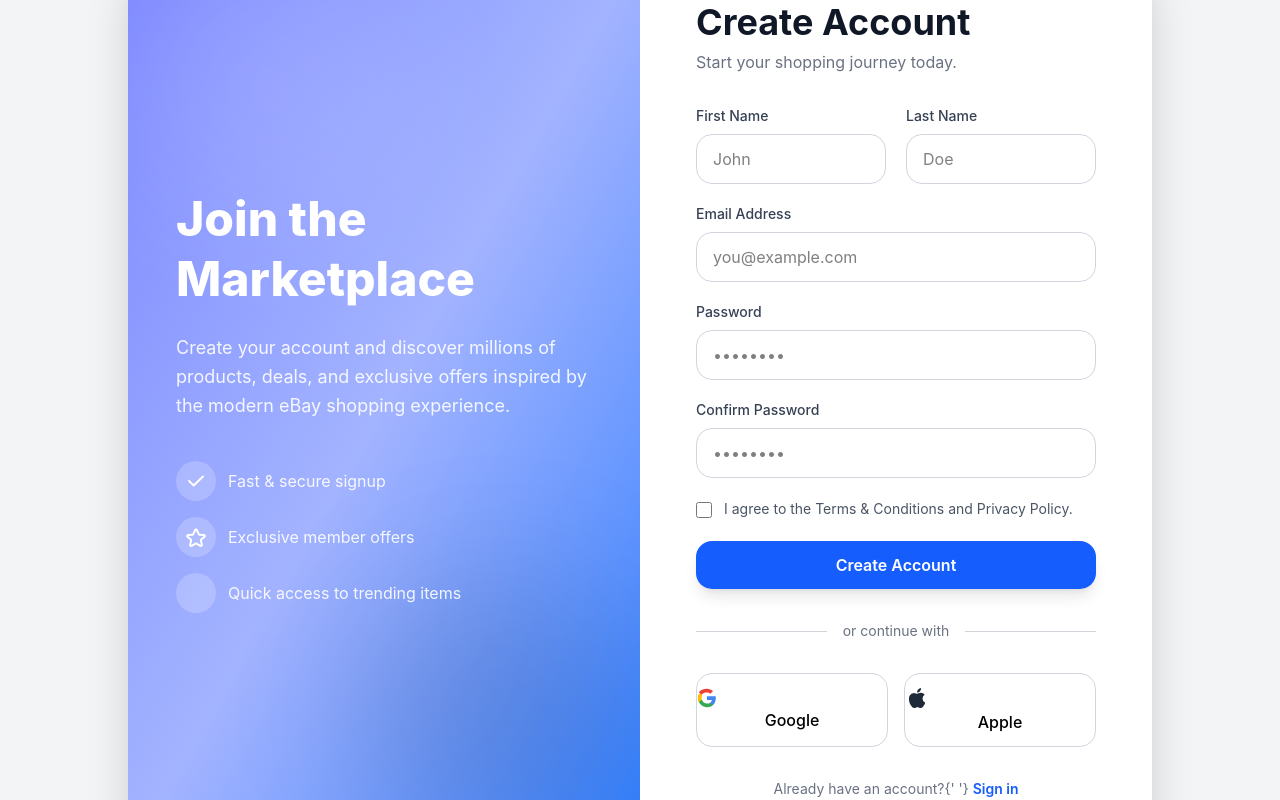
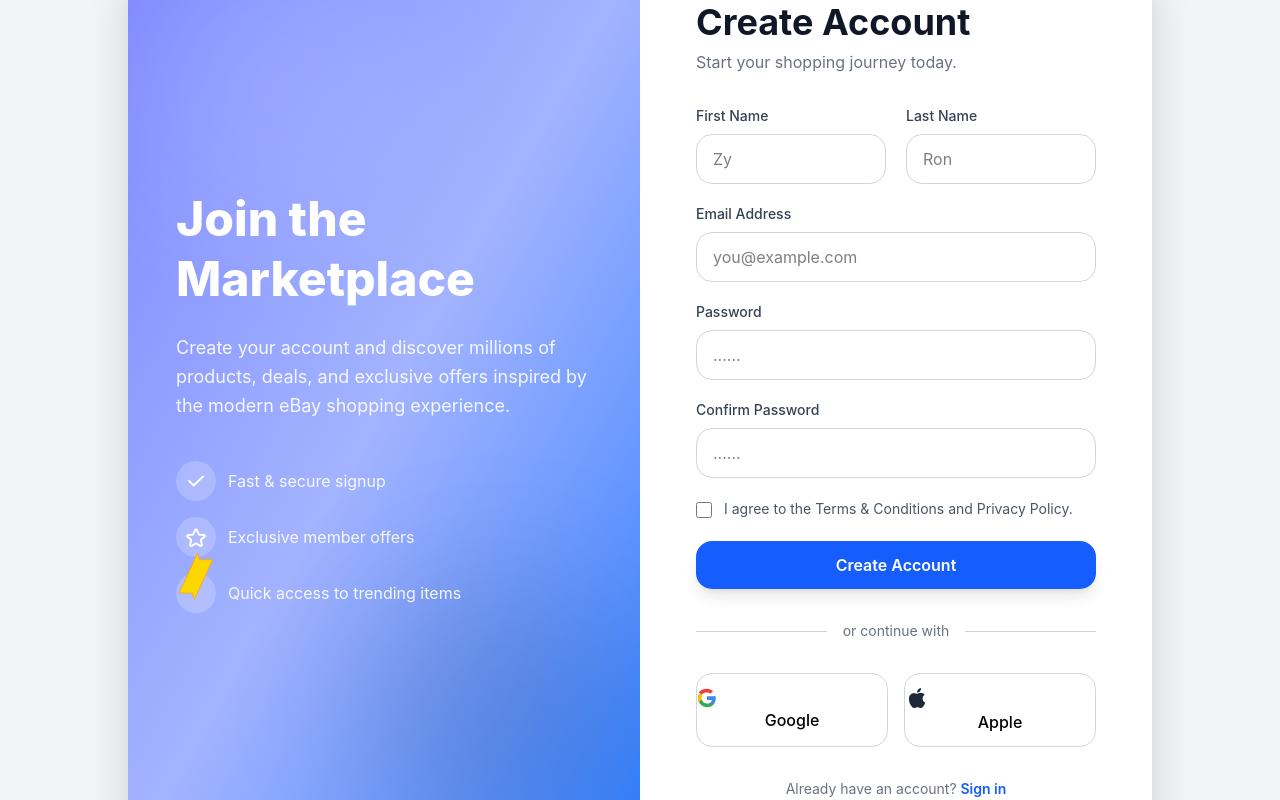
Before and after one commit to krysmaejaneCabillo/eCommerce-vue-vite, a Vue app: page / in a window 1280 px wide. Shown: the part 1700-2500 px from the top of the page. Built offline with nearby package versions, Linux system fonts and the light colour scheme.

Commit message:
a lot of changes

```diff
--- a/src/Modal/Register.vue
+++ b/src/Modal/Register.vue
@@ -51,6 +51,12 @@
                         <div className="flex items-center gap-3">
                             <div
                                 className="w-10 h-10 rounded-full bg-white/20 flex items-center justify-center text-xl">
+                                <svg width="200" height="400" viewBox="0 0 24 48" fill="none"
+                                    xmlns="http://www.w3.org/2000/svg">
+                                    <path d="M13 0L2 24H10L11 28L22 4H14L13 0Z" fill="#FFD700" stroke="#FFA500"
+                                        stroke-width="0.5" />
+                                </svg>
+
 
                             </div>
                             <span className="text-white/90">Quick access to trending items</span>
@@ -76,7 +82,7 @@
                             <label className="block text-sm font-medium text-gray-700 mb-2">
                                 First Name
                             </label>
-                            <input type="text" placeholder="John"
+                            <input type="text" placeholder="Zy"
                                 className="w-full rounded-2xl border border-gray-300 px-4 py-3 focus:outline-none focus:ring-2 focus:ring-blue-500 focus:border-transparent transition" />
                         </div>
 
@@ -84,7 +90,7 @@
                             <label className="block text-sm font-medium text-gray-700 mb-2">
                                 Last Name
                             </label>
-                            <input type="text" placeholder="Doe"
+                            <input type="text" placeholder="Ron"
                                 className="w-full rounded-2xl border border-gray-300 px-4 py-3 focus:outline-none focus:ring-2 focus:ring-blue-500 focus:border-transparent transition" />
                         </div>
                     </div>
@@ -101,7 +107,7 @@
                         <label className="block text-sm font-medium text-gray-700 mb-2">
                             Password
                         </label>
-                        <input type="password" placeholder="••••••••"
+                        <input type="password" placeholder="......"
                             className="w-full rounded-2xl border border-gray-300 px-4 py-3 focus:outline-none focus:ring-2 focus:ring-blue-500 focus:border-transparent transition" />
                     </div>
 
@@ -109,7 +115,7 @@
                         <label className="block text-sm font-medium text-gray-700 mb-2">
                             Confirm Password
                         </label>
-                        <input type="password" placeholder="••••••••"
+                        <input type="password" placeholder="......"
                             className="w-full rounded-2xl border border-gray-300 px-4 py-3 focus:outline-none focus:ring-2 focus:ring-blue-500 focus:border-transparent transition" />
                     </div>
 
@@ -137,7 +143,7 @@
                 </div>
 
                 <div className="grid grid-cols-1 sm:grid-cols-2 gap-4">
-                    <button className="border border-gray-300 rounded-2xl py-3 font-medium hover:bg-gray-50 transition">
+                    <button className="items-center border border-gray-300 rounded-2xl py-3 font-medium hover:bg-gray-50 transition">
                         <svg class="w-4 h-4 sm:w-5 sm:h-5 flex-shrink-0" viewBox="0 0 24 24" fill="none"
                             xmlns="http://www.w3.org/2000/svg">
                             <path
@@ -156,7 +162,7 @@
                         Google
                     </button>
 
-                    <button className="border border-gray-300 rounded-2xl py-3 font-medium hover:bg-gray-50 transition">
+                    <button className="items-center border border-gray-300 rounded-2xl py-3 font-medium hover:bg-gray-50 transition">
                         <svg class="w-5 h-5 sm:w-6 sm:h-6 text-gray-800 flex-shrink-0" aria-hidden="true"
                             xmlns="http://www.w3.org/2000/svg" width="24" height="24" fill="currentColor"
                             viewBox="0 0 24 24">
@@ -168,7 +174,7 @@
                 </div>
 
                 <p className="text-center text-sm text-gray-500 mt-8">
-                    Already have an account?{' '}
+                    Already have an account?
                     <span className="text-blue-600 font-semibold cursor-pointer hover:underline">
                         Sign in
                     </span>
```
